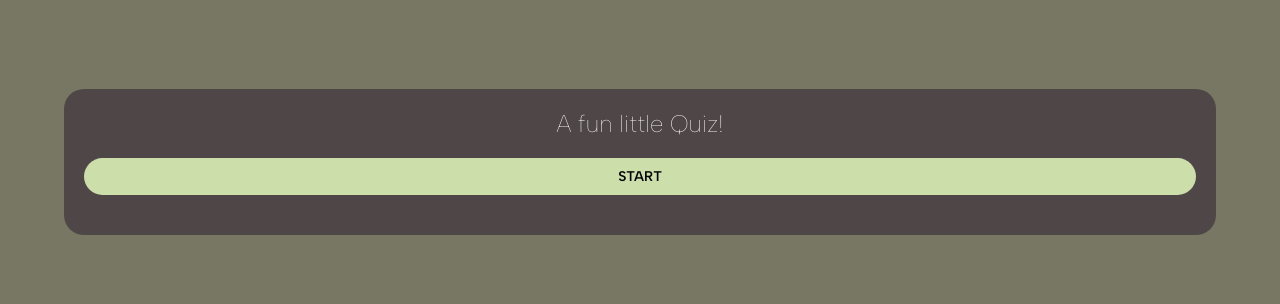
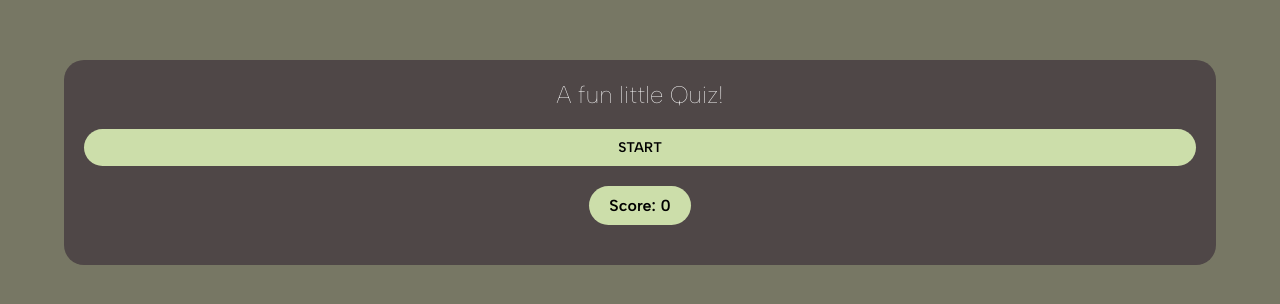
Before and after one commit to HalloJo/react-ts-quiz, a React (Create React App) app: page / in a window 1280 px wide. Shown: the part 238-542 px from the top of the page. Built offline with nearby package versions, Linux system fonts and the light colour scheme.

Commit message:
Refactor end message

```diff
--- a/src/App.styles.tsx
+++ b/src/App.styles.tsx
@@ -62,4 +62,18 @@ export const QuizWrapper = styled.div`
     .question {
         margin: 0 0 10px
     }
+
+    .result {
+        background-color: ${palette.correctGreen};
+        margin: 0 0 15px;
+        padding: 15px;
+        border-radius: 20px;
+        color: white;
+        font-weight: 300;
+
+        span {
+            font-weight: 800;
+            text-decoration: underline;
+        }
+    }
 `
--- a/src/App.tsx
+++ b/src/App.tsx
@@ -68,9 +68,9 @@ const App = () => {
 
           { gameOver || userAnswers.length === TOTAL_QUESTIONS ? <Button className="start" onClick={startQuiz} label={ !gameOver ? "Play again!" : "Start"} /> : null }
 
-          { !gameOver ? <Paragraph className='score'>Score: {score}</Paragraph> : null }
+          { userAnswers.length === TOTAL_QUESTIONS ? null : <Paragraph className='score'>Score: {score}</Paragraph> }
 
-          { userAnswers.length === TOTAL_QUESTIONS ? <Paragraph className='result'>Congratulations! You finished the quiz with a score of {score}! Not satisfied? Try again!</Paragraph> : null  }
+          { userAnswers.length === TOTAL_QUESTIONS ? <Paragraph className='result'>Congratulations!<br /> You finished the quiz with a score of <span> {score}!</span> Not satisfied? Try again!</Paragraph> : null  }
 
           { loading && <Paragraph className="loading" children="Loading questions..." /> }
 
```
